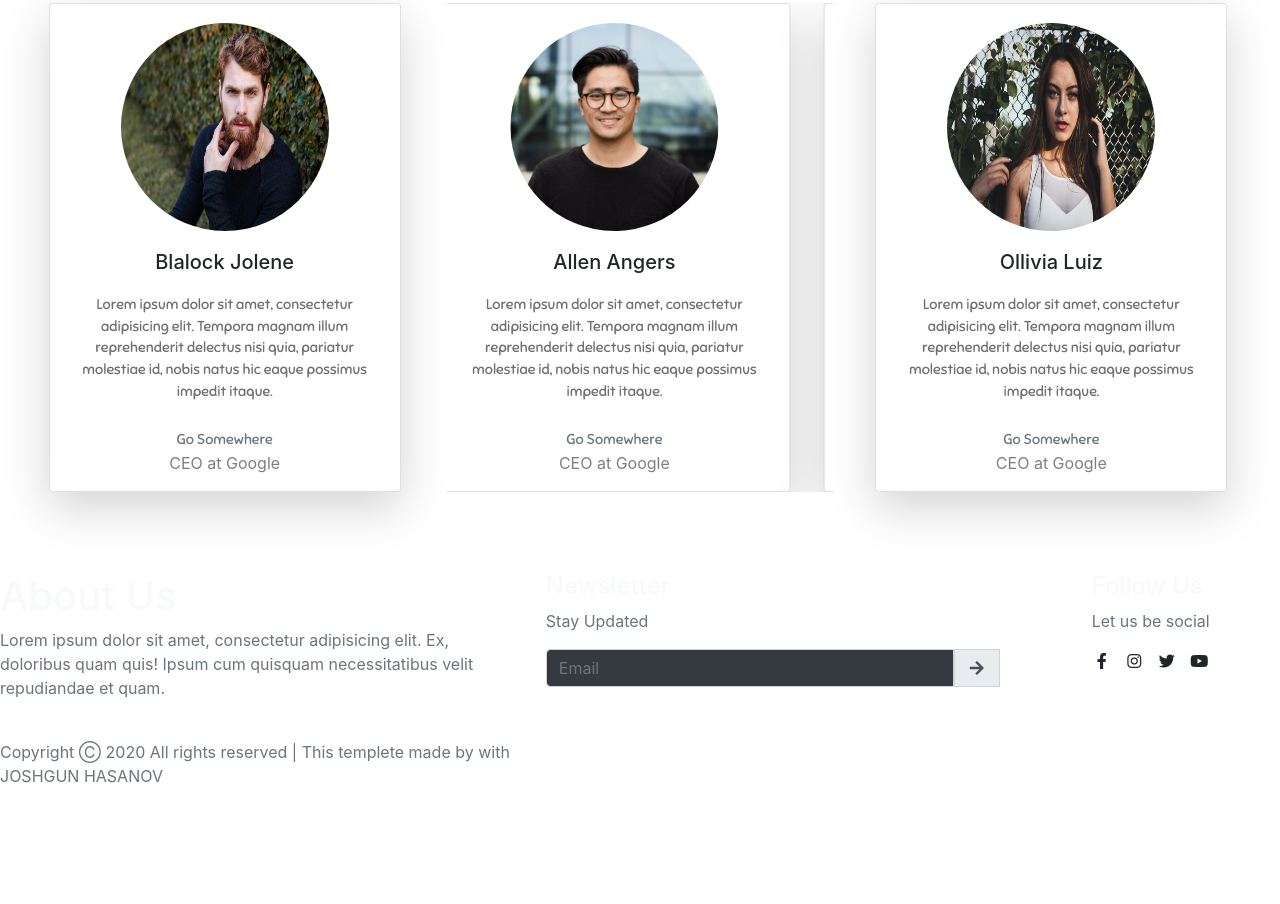
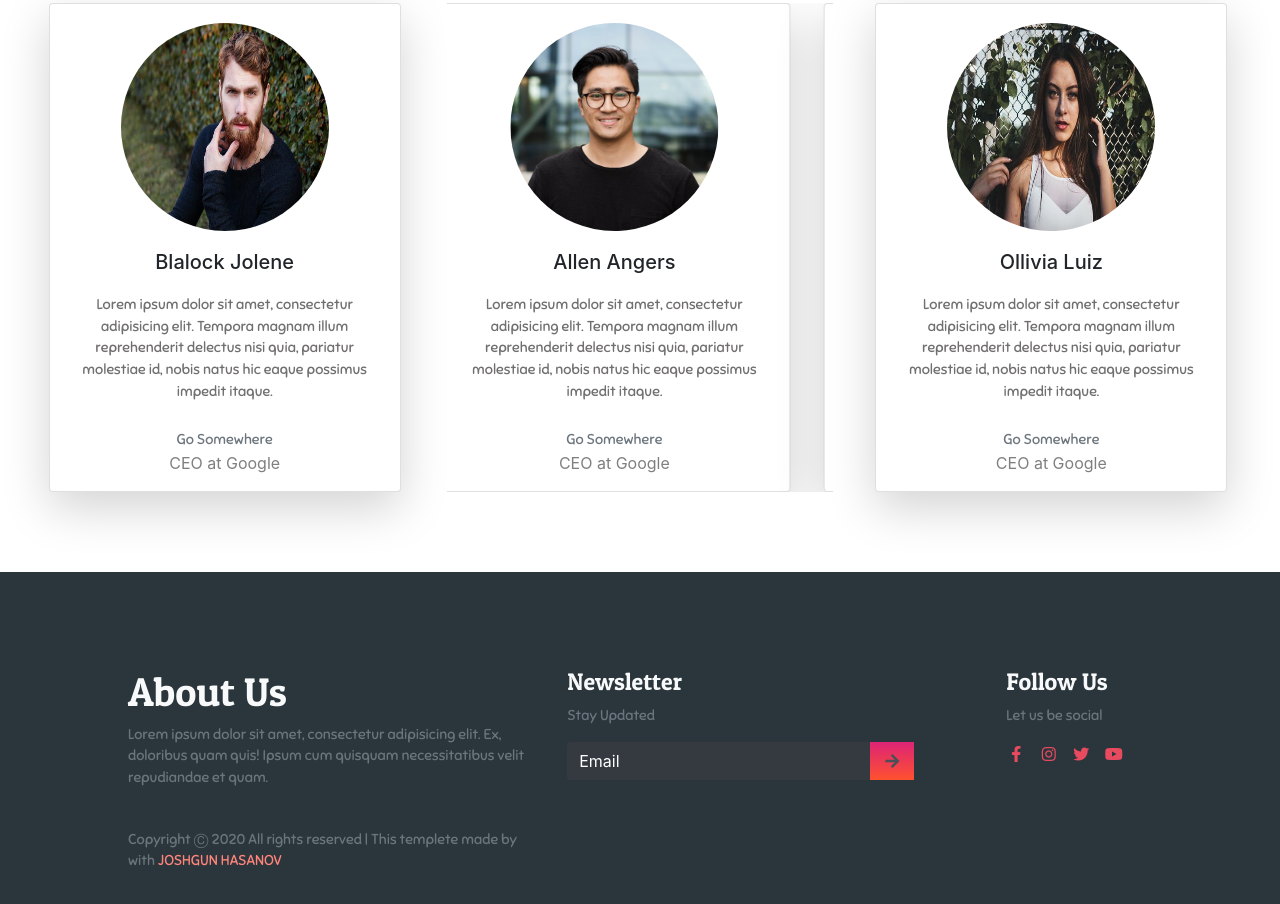
Before and after one commit to bigboy3-site/Books, a plain HTML site: page index.html in a window 1280 px wide. Shown: the part 4054-4958 px from the top of the page. Before the commit the page ends 4858 px from the top, so only its background shows below. Drawn offline with nearby package versions, Linux system fonts and the light colour scheme; files whose address does not match are found by name.

Commit message:
Complete Footer Section

```diff
--- a/css/styles.css
+++ b/css/styles.css
@@ -327,3 +327,35 @@
  }
 
  /* End Section 4 */
+ /* Start Footer */
+ footer{
+   background: #2a363b;
+   overflow-x: hidden;
+   padding: 12vmin 16vmin;
+ }
+ footer  .text-light {
+   font-family: "Patua One";
+
+ }
+  footer  p {
+    font-family: "Sniglet";
+    font-size: .9rem;
+  }
+ footer  p > span {
+   color: #ff847c;
+ }
+ /* This code remove border of Email box  */
+ footer input {
+   border: 0!important;
+ }
+ footer input::placeholder {
+   color: #fff!important;
+ }
+ footer .input-group .input-group-text {
+   background: var(--bggradient);
+   border: 0;
+ }
+ .column > i {
+   color: #e84a5f;
+ }
+  /* End Footer */
```
